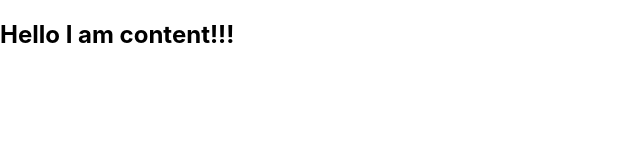
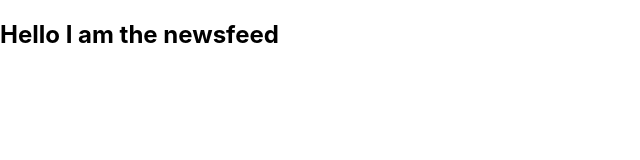
Before and after one commit to spallai/FlossyApp, a React (Create React App) app in the folder client/: page / in a window 1280 px wide. Shown: the top 160 px of the page, without its empty margins (0-640 px from the left). Built offline with nearby package versions, Linux system fonts and the light colour scheme.

Commit message:
Trying to push

```diff
--- a/client/src/components/pages/Anewsfeed/index.js
+++ b/client/src/components/pages/Anewsfeed/index.js
@@ -6,7 +6,7 @@ class Anewsfeed extends React.Component {
 
   render() {
     return (
-    <h2>Hello I am content!!!</h2>
+    <h2>Hello I am the newsfeed</h2>
     );
   }
 }
--- a/client/src/components/pages/AppointmentRequest/index.js
+++ b/client/src/components/pages/AppointmentRequest/index.js
@@ -1,12 +1,13 @@
 import React from "react";
 
 class Request extends React.Component {
+
   state = {
   };
 
   render() {
     return (
-
+      <h2>Hello I am the page Artist can confirmbookings</h2>
     );
   }
 }
```
